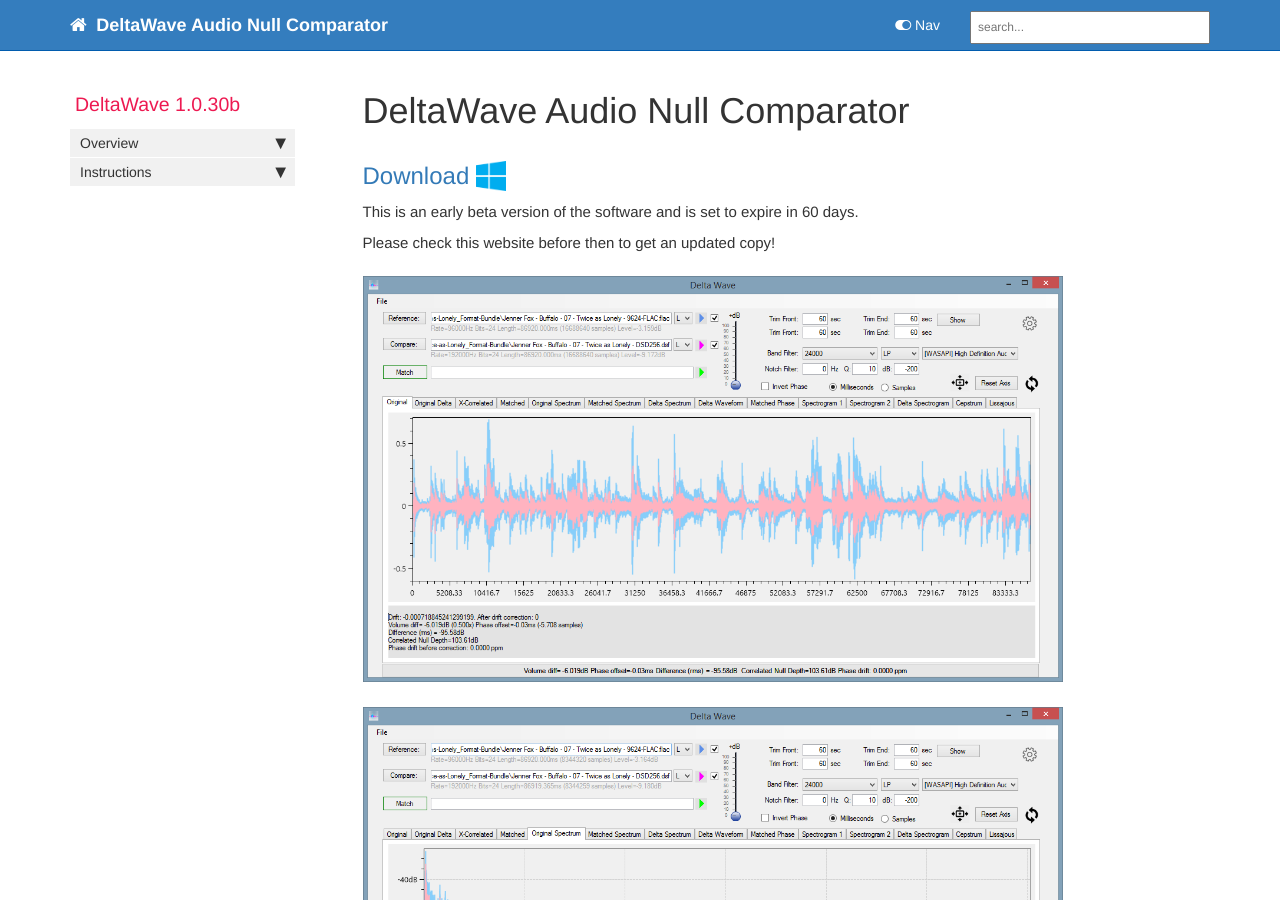
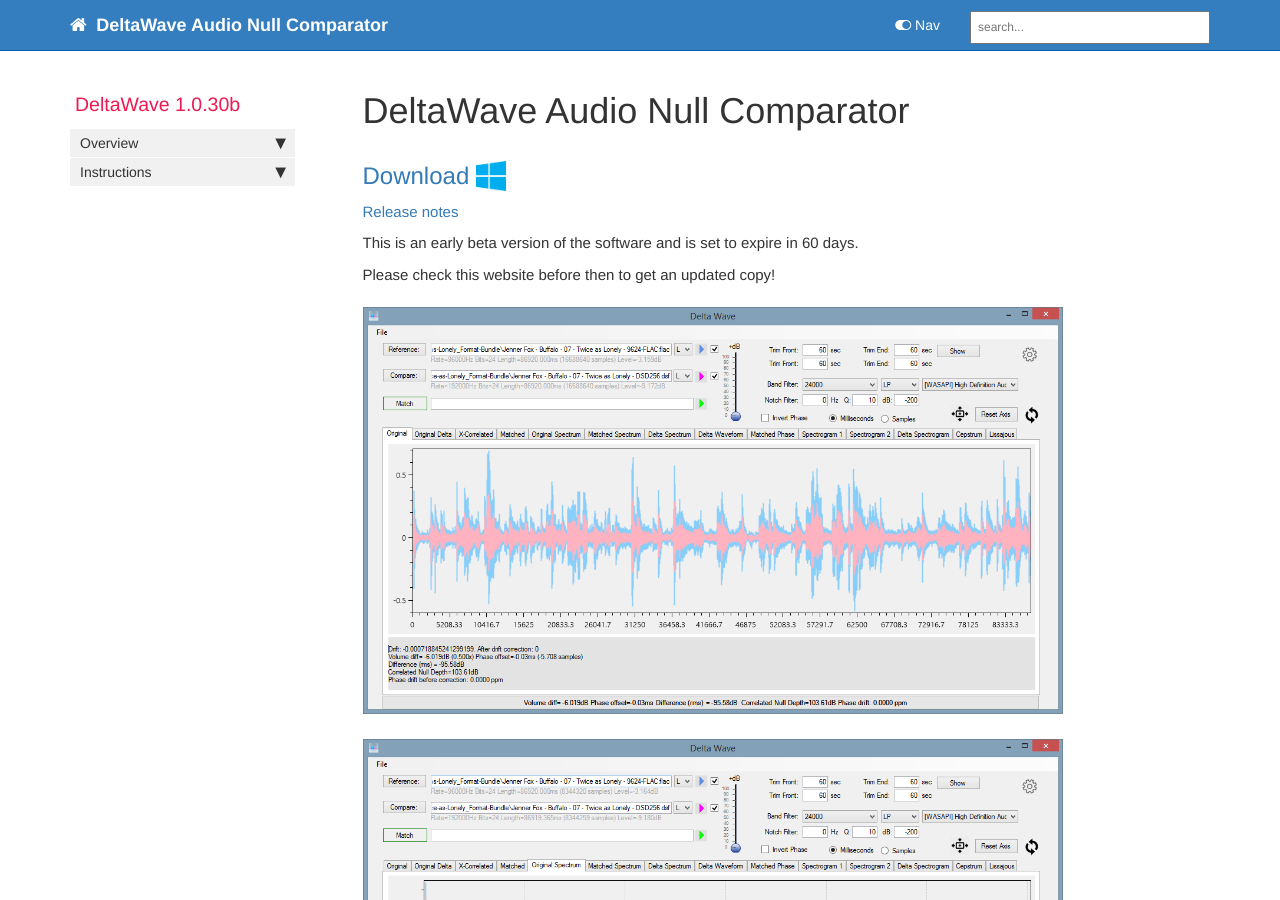
Before and after one commit to pkane2001/DeltaWave, a Jekyll site: the page built from docs/index.md, in a window 1280 px wide and 900 px high. Built offline with Jekyll 4.4.1, drawn with Linux system fonts in a browser that asks for light colours; nearby versions of some CDN libraries; comment, search, counter and statistics services are not loaded.

Commit message:
no message

```diff
--- a/docs/index.md
+++ b/docs/index.md
@@ -10,6 +10,7 @@ comments: true
 ---
 
 ## <a href="DeltaWaveSetup.zip">Download  <input type="image" id="download" alt="Download" src="images/windows-logo.png" width="30" align="top">   </a>
+[Release notes](/release_notes_1.0b.html)
 
 This is an early beta version of the software and is set to expire in 60 days.
 
```
